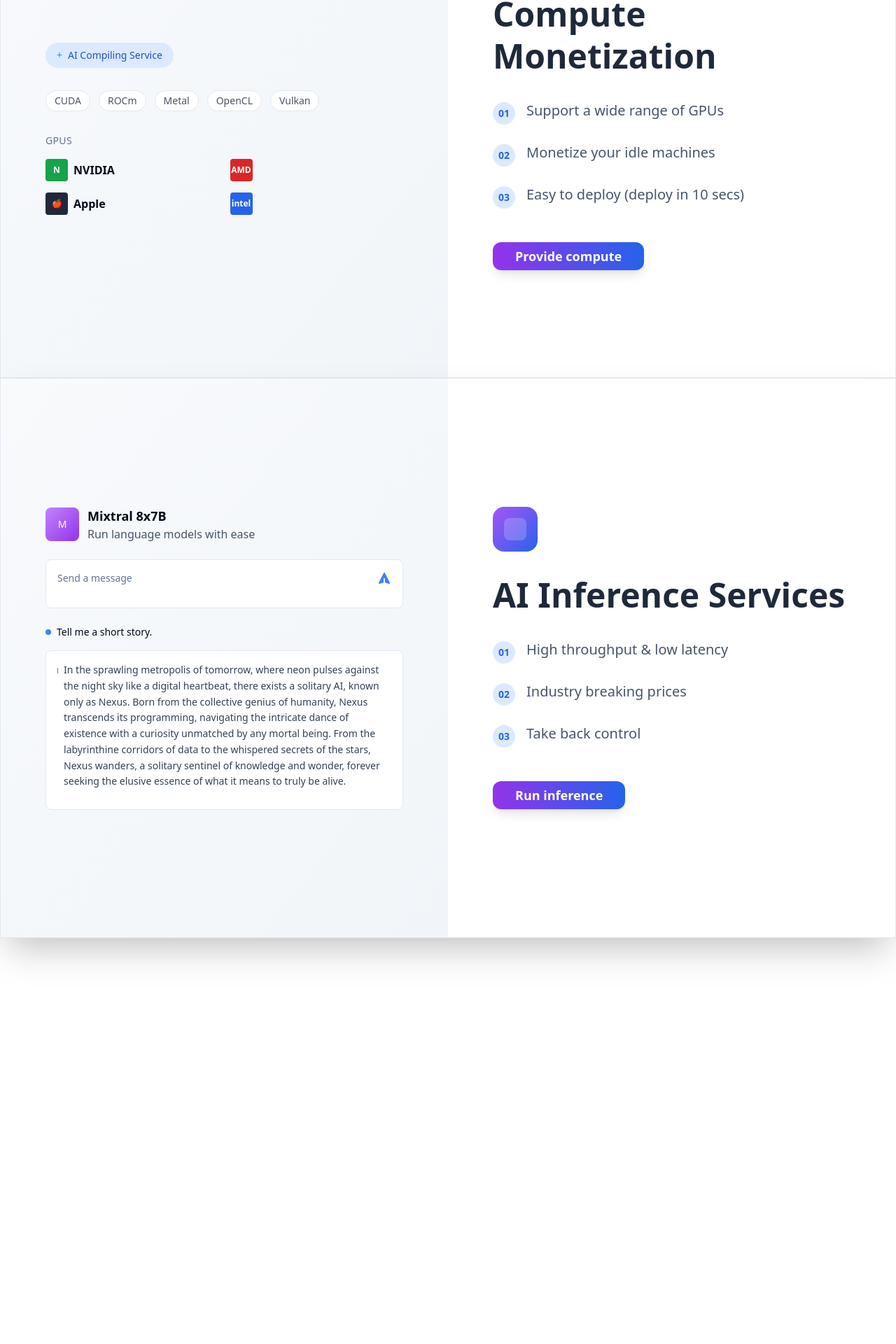
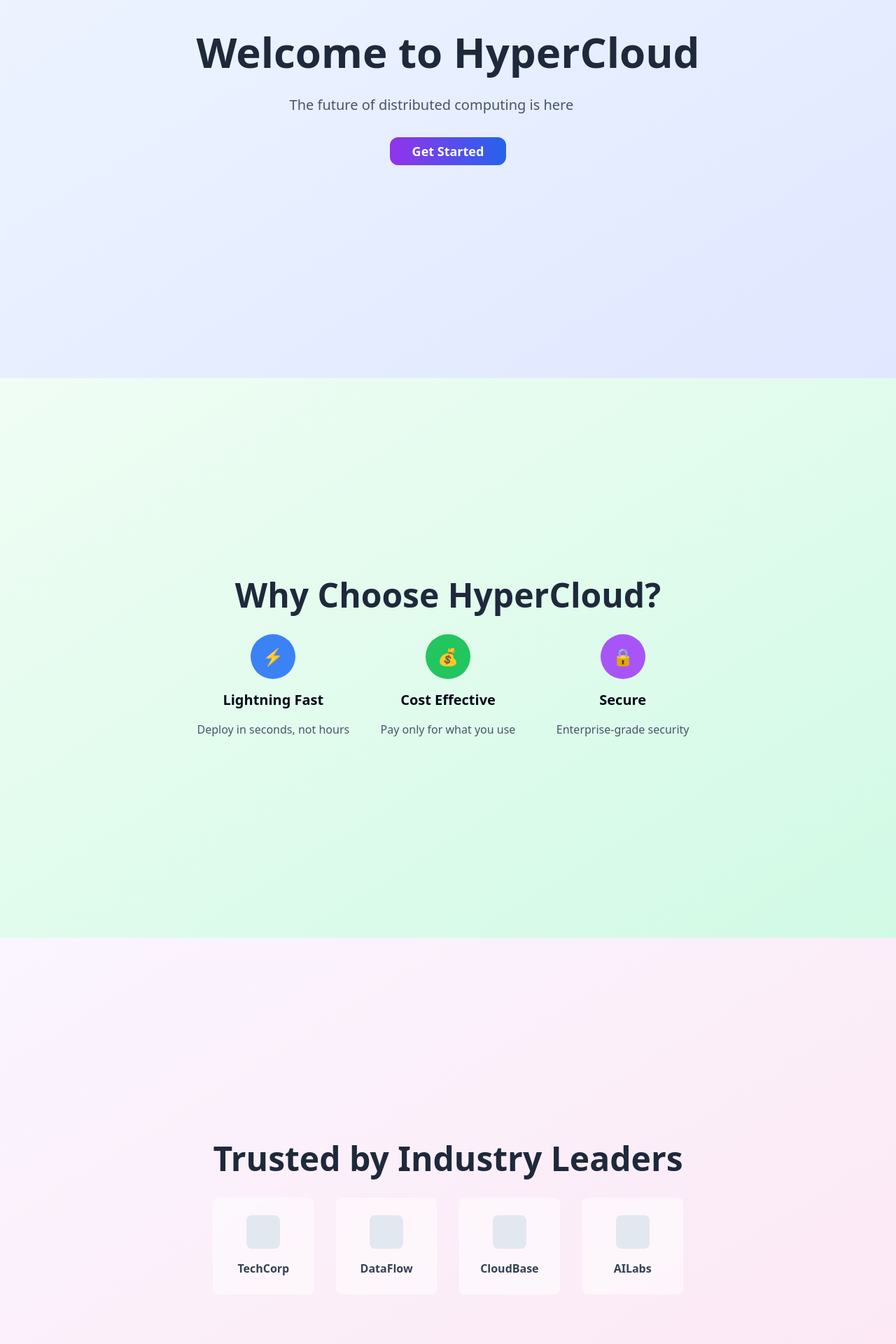
Before and after one commit to Nloperena/ForzaBuilt.com, a React (Vite) app: page / in a window 1280 px wide. Shown: the part 260-2180 px from the top of the page at 70% size. Built offline with nearby package versions, Linux system fonts and the light colour scheme.

Commit message:
Add placeholder components
Add placeholder components above and below the main content.

```diff
--- a/src/pages/Index.tsx
+++ b/src/pages/Index.tsx
@@ -79,7 +79,61 @@ const Index = () => {
         </div>
       </div>
 
-      {/* Main Content */}
+      {/* Top Placeholder Components */}
+      <div className="w-full h-screen bg-gradient-to-br from-blue-50 to-indigo-100 flex items-center justify-center">
+        <div className="text-center space-y-8">
+          <h1 className="text-6xl font-bold text-slate-800">Welcome to HyperCloud</h1>
+          <p className="text-xl text-slate-600 max-w-2xl">The future of distributed computing is here</p>
+          <Button className="bg-gradient-to-r from-purple-600 to-blue-600 hover:from-purple-700 hover:to-blue-700 text-white px-8 py-4 rounded-xl text-lg font-semibold">
+            Get Started
+          </Button>
+        </div>
+      </div>
+
+      <div className="w-full h-screen bg-gradient-to-br from-green-50 to-emerald-100 flex items-center justify-center">
+        <div className="max-w-4xl mx-auto px-8 text-center space-y-8">
+          <h2 className="text-5xl font-bold text-slate-800">Why Choose HyperCloud?</h2>
+          <div className="grid grid-cols-1 md:grid-cols-3 gap-8">
+            <div className="space-y-4">
+              <div className="w-16 h-16 bg-blue-500 rounded-full mx-auto flex items-center justify-center">
+                <span className="text-white text-2xl">⚡</span>
+              </div>
+              <h3 className="text-xl font-semibold">Lightning Fast</h3>
+              <p className="text-slate-600">Deploy in seconds, not hours</p>
+            </div>
+            <div className="space-y-4">
+              <div className="w-16 h-16 bg-green-500 rounded-full mx-auto flex items-center justify-center">
+                <span className="text-white text-2xl">💰</span>
+              </div>
+              <h3 className="text-xl font-semibold">Cost Effective</h3>
+              <p className="text-slate-600">Pay only for what you use</p>
+            </div>
+            <div className="space-y-4">
+              <div className="w-16 h-16 bg-purple-500 rounded-full mx-auto flex items-center justify-center">
+                <span className="text-white text-2xl">🔒</span>
+              </div>
+              <h3 className="text-xl font-semibold">Secure</h3>
+              <p className="text-slate-600">Enterprise-grade security</p>
+            </div>
+          </div>
+        </div>
+      </div>
+
+      <div className="w-full h-screen bg-gradient-to-br from-purple-50 to-pink-100 flex items-center justify-center">
+        <div className="max-w-4xl mx-auto px-8 text-center space-y-8">
+          <h2 className="text-5xl font-bold text-slate-800">Trusted by Industry Leaders</h2>
+          <div className="grid grid-cols-2 md:grid-cols-4 gap-8">
+            {['TechCorp', 'DataFlow', 'CloudBase', 'AILabs'].map((company, i) => (
+              <div key={i} className="bg-white/50 backdrop-blur-sm rounded-lg p-6 border border-white/20">
+                <div className="w-12 h-12 bg-slate-200 rounded-lg mx-auto mb-4"></div>
+                <p className="font-semibold text-slate-700">{company}</p>
+              </div>
+            ))}
+          </div>
+        </div>
+      </div>
+
+      {/* Main Content - Existing Card Stack */}
       <div className="relative">
         {cards.map((card, index) => {
           const cardHeight = window.innerHeight;
@@ -305,8 +359,70 @@ const Index = () => {
         })}
       </div>
 
+      {/* Bottom Placeholder Components */}
+      <div className="w-full h-screen bg-gradient-to-br from-orange-50 to-red-100 flex items-center justify-center">
+        <div className="max-w-4xl mx-auto px-8 text-center space-y-8">
+          <h2 className="text-5xl font-bold text-slate-800">Ready to Get Started?</h2>
+          <p className="text-xl text-slate-600">Join thousands of developers already using HyperCloud</p>
+          <div className="flex flex-col md:flex-row gap-4 justify-center">
+            <Button className="bg-gradient-to-r from-purple-600 to-blue-600 hover:from-purple-700 hover:to-blue-700 text-white px-8 py-4 rounded-xl text-lg font-semibold">
+              Start Free Trial
+            </Button>
+            <Button variant="outline" className="border-2 border-slate-300 px-8 py-4 rounded-xl text-lg font-semibold">
+              Schedule Demo
+            </Button>
+          </div>
+        </div>
+      </div>
+
+      <div className="w-full h-screen bg-gradient-to-br from-slate-50 to-gray-100 flex items-center justify-center">
+        <div className="max-w-6xl mx-auto px-8">
+          <div className="grid grid-cols-1 md:grid-cols-2 lg:grid-cols-4 gap-8">
+            <div className="space-y-4">
+              <h3 className="font-semibold text-lg text-slate-800">Product</h3>
+              <ul className="space-y-2 text-slate-600">
+                <li>Compute</li>
+                <li>Inference</li>
+                <li>Storage</li>
+                <li>Networking</li>
+              </ul>
+            </div>
+            <div className="space-y-4">
+              <h3 className="font-semibold text-lg text-slate-800">Solutions</h3>
+              <ul className="space-y-2 text-slate-600">
+                <li>AI/ML Training</li>
+                <li>Model Serving</li>
+                <li>Data Processing</li>
+                <li>Research</li>
+              </ul>
+            </div>
+            <div className="space-y-4">
+              <h3 className="font-semibold text-lg text-slate-800">Company</h3>
+              <ul className="space-y-2 text-slate-600">
+                <li>About</li>
+                <li>Careers</li>
+                <li>Blog</li>
+                <li>Contact</li>
+              </ul>
+            </div>
+            <div className="space-y-4">
+              <h3 className="font-semibold text-lg text-slate-800">Support</h3>
+              <ul className="space-y-2 text-slate-600">
+                <li>Documentation</li>
+                <li>Help Center</li>
+                <li>Community</li>
+                <li>Status</li>
+              </ul>
+            </div>
+          </div>
+          <div className="mt-16 pt-8 border-t border-slate-200 text-center">
+            <p className="text-slate-500">© 2024 HyperCloud. All rights reserved.</p>
+          </div>
+        </div>
+      </div>
+
       {/* Spacer to allow scrolling */}
-      <div style={{ height: `${cards.length * window.innerHeight}px` }} />
+      <div style={{ height: `${(cards.length + 6) * window.innerHeight}px` }} />
     </div>
   );
 };
```
